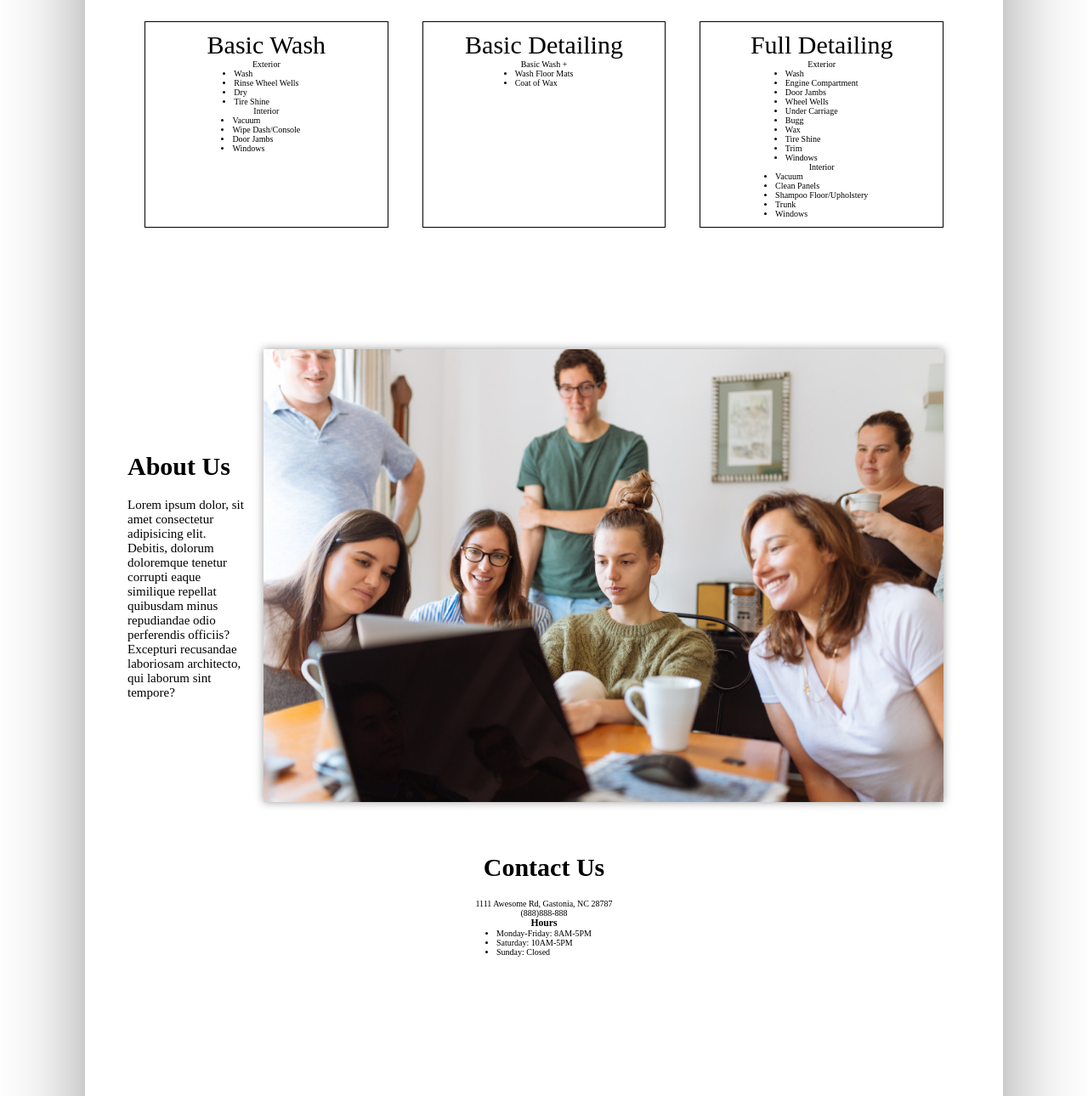
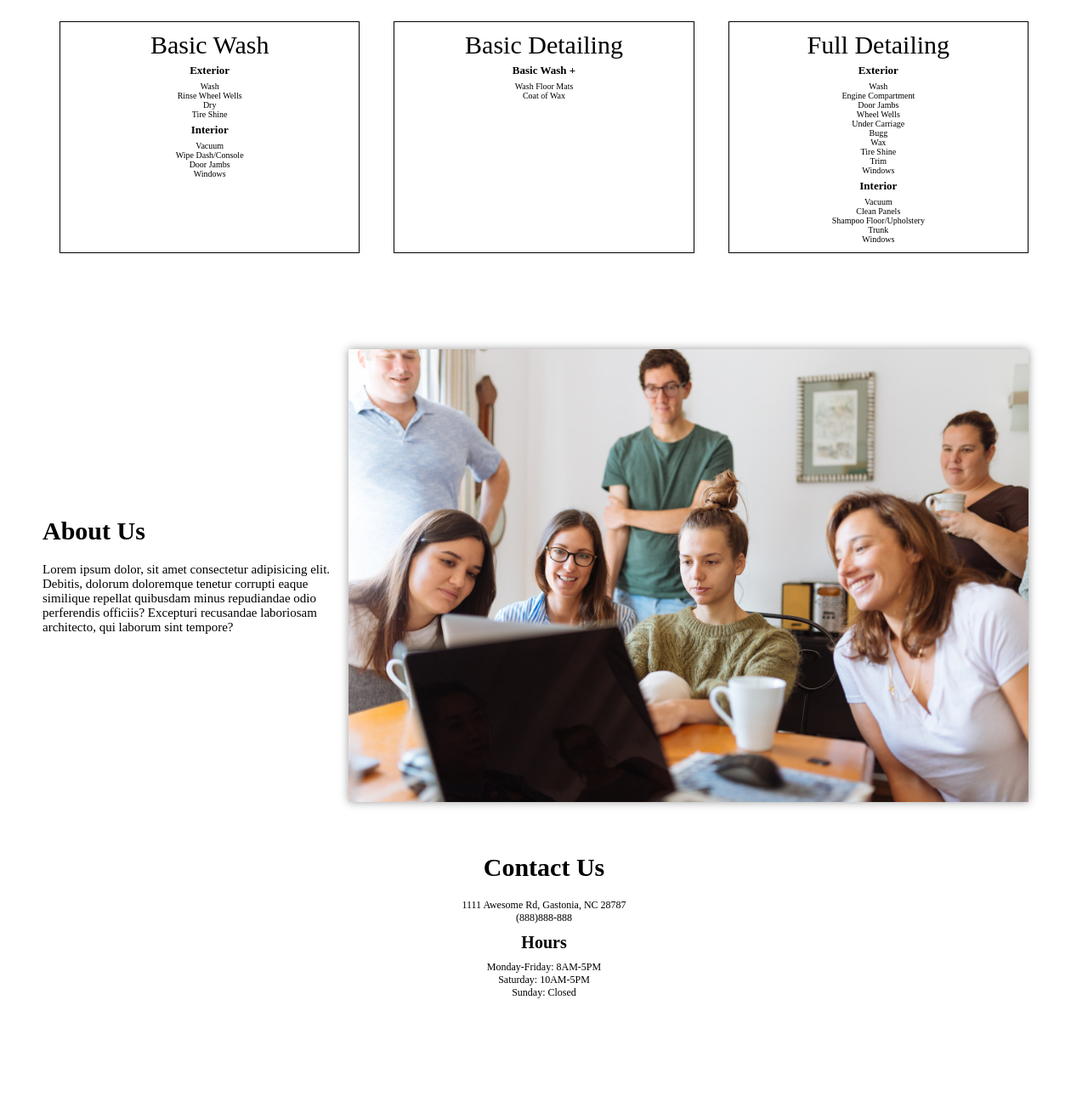
Before and after one commit to camwood23/CarDetailing, a website: page index.html in a window 1280 px wide. Shown: the part 729-2019 px from the top of the page at 85% size. Drawn offline with nearby package versions, Linux system fonts and the light colour scheme; files that its build step writes are made by us from their sources.

Commit message:
Formatted some of the list styles

```diff
--- a/index.html
+++ b/index.html
@@ -24,14 +24,14 @@
                 <div class="container__services">
                     <div class="service-card">
                         <span class="service-card__name">Basic Wash</span>
-                        <span>Exterior</span>
+                        <span class="service-card__heading">Exterior</span>
                         <ul class="list__services">
                             <li class="items__services">Wash</li>
                             <li class="items__services">Rinse Wheel Wells</li>
                             <li class="items__services">Dry</li>
                             <li class="items__services">Tire Shine</li>
                         </ul>
-                        <span>Interior</span>
+                        <span class="service-card__heading">Interior</span>
                         <ul class="list__services">
                             <li class="items__services">Vacuum</li>
                             <li class="items__services">Wipe Dash/Console</li>
@@ -41,7 +41,7 @@
                     </div>
                     <div class="service-card">
                         <span class="service-card__name">Basic Detailing</span>
-                        <span>Basic Wash +</span>
+                        <span class="service-card__heading">Basic Wash +</span>
                         <ul class="list__services">
                             <li class="items__services">Wash Floor Mats</li>
                             <li class="items__services">Coat of Wax</li>
@@ -49,7 +49,7 @@
                     </div>
                     <div class="service-card">
                         <span class="service-card__name">Full Detailing</span>
-                        <span>Exterior</span>
+                        <span class="service-card__heading">Exterior</span>
                         <ul class="list__services">
                             <li class="items__services">Wash</li>
                             <li class="items__services">Engine Compartment</li>
@@ -62,7 +62,7 @@
                             <li class="items__services">Trim</li>
                             <li class="items__services">Windows</li>
                         </ul>
-                        <span>Interior</span>
+                        <span class="service-card__heading">Interior</span>
                         <ul class="list__services">
                             <li class="items__services">Vacuum</li>
                             <li class="items__services">Clean Panels</li>
--- a/sass/_base.scss
+++ b/sass/_base.scss
@@ -20,5 +20,4 @@ html {
 }
 
 body {
-    padding: 0 10rem;
 }
--- a/sass/_components.scss
+++ b/sass/_components.scss
@@ -56,11 +56,19 @@
     }
 }
 
-.heading-primary {
+.heading {
+  &-primary {
     font-size: 3rem;
     font-weight: 700;
     margin-bottom: 2rem;
+  }
+
+  &-secondary {
+    font-size: 2rem;
+    margin: 1rem 0;
+  }
 }
+
 
 .about {
     &__text {
@@ -89,6 +97,12 @@
         font-weight: 400;
         text-align: center;
     }
+
+    &__heading {
+      font-size: 1.3rem;
+      font-weight: 600;
+      margin: .5rem 0;
+    }
 }
 
 .link {
@@ -107,3 +121,24 @@
         box-shadow: 0 .2rem 1rem rgba(#000, .4);
     }
 }
+
+.hours {
+  &__list {
+    list-style: none;
+    display: flex;
+    flex-direction: column;
+    align-items: center;
+    justify-content: center;
+  }
+
+  &__item {
+  }
+}
+
+.list__services {
+  list-style: none;
+    display: flex;
+    flex-direction: column;
+    align-items: center;
+    justify-content: center;
+}
--- a/sass/_layout.scss
+++ b/sass/_layout.scss
@@ -13,6 +13,7 @@
 .section {
     min-height: 50vh;
     display: flex;
+    position: relative;
     flex-direction: column;
     align-items: center;
     padding: 0 5rem;
@@ -21,6 +22,10 @@
     &__about {
         flex-direction: row;
     }
+
+    &__contact {
+      font-size: 1.2rem;
+    }
 }
 
 .footer {
```
Also changed, not shown: sass/main.scss (line endings or trailing spaces).
